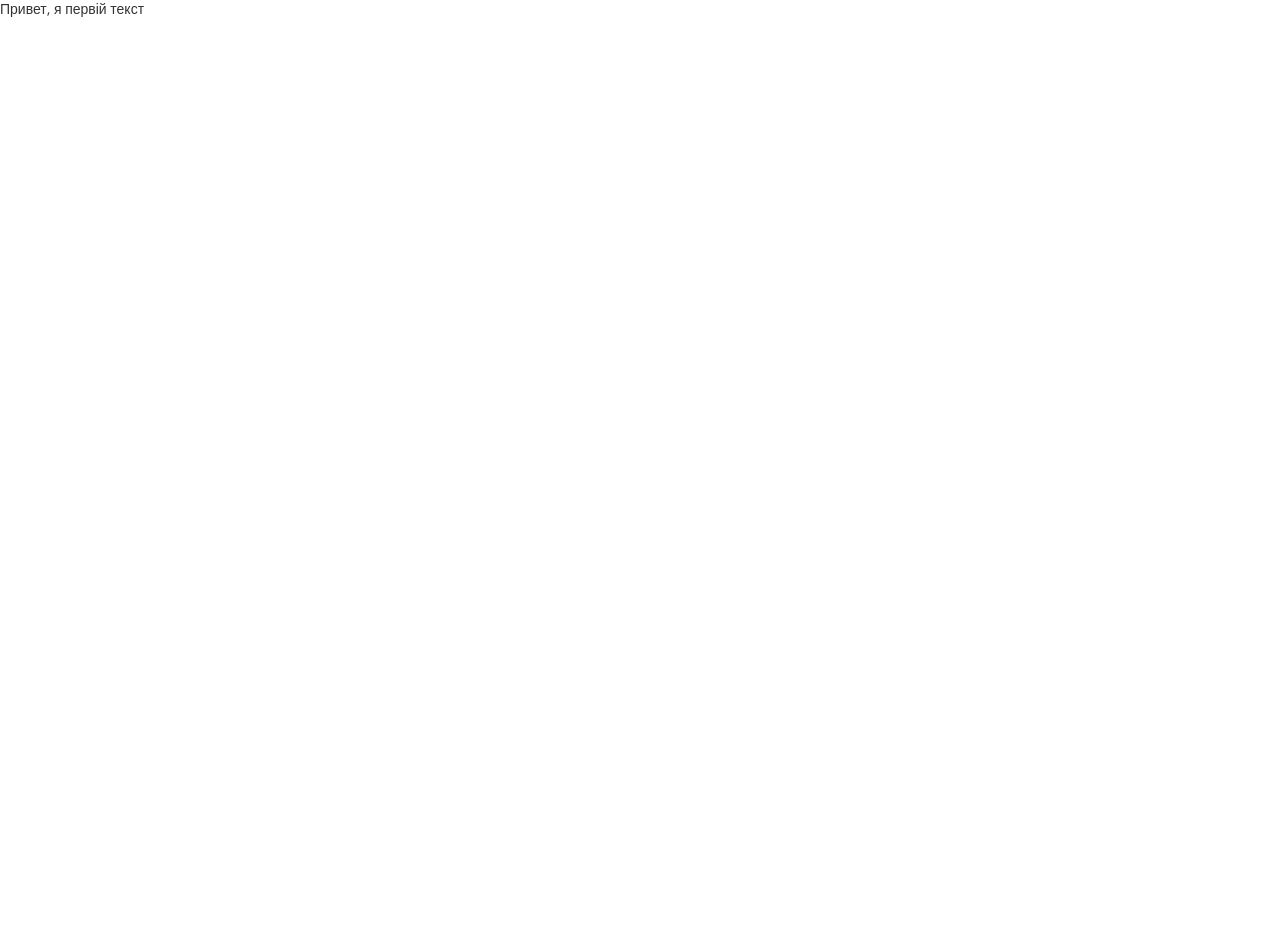
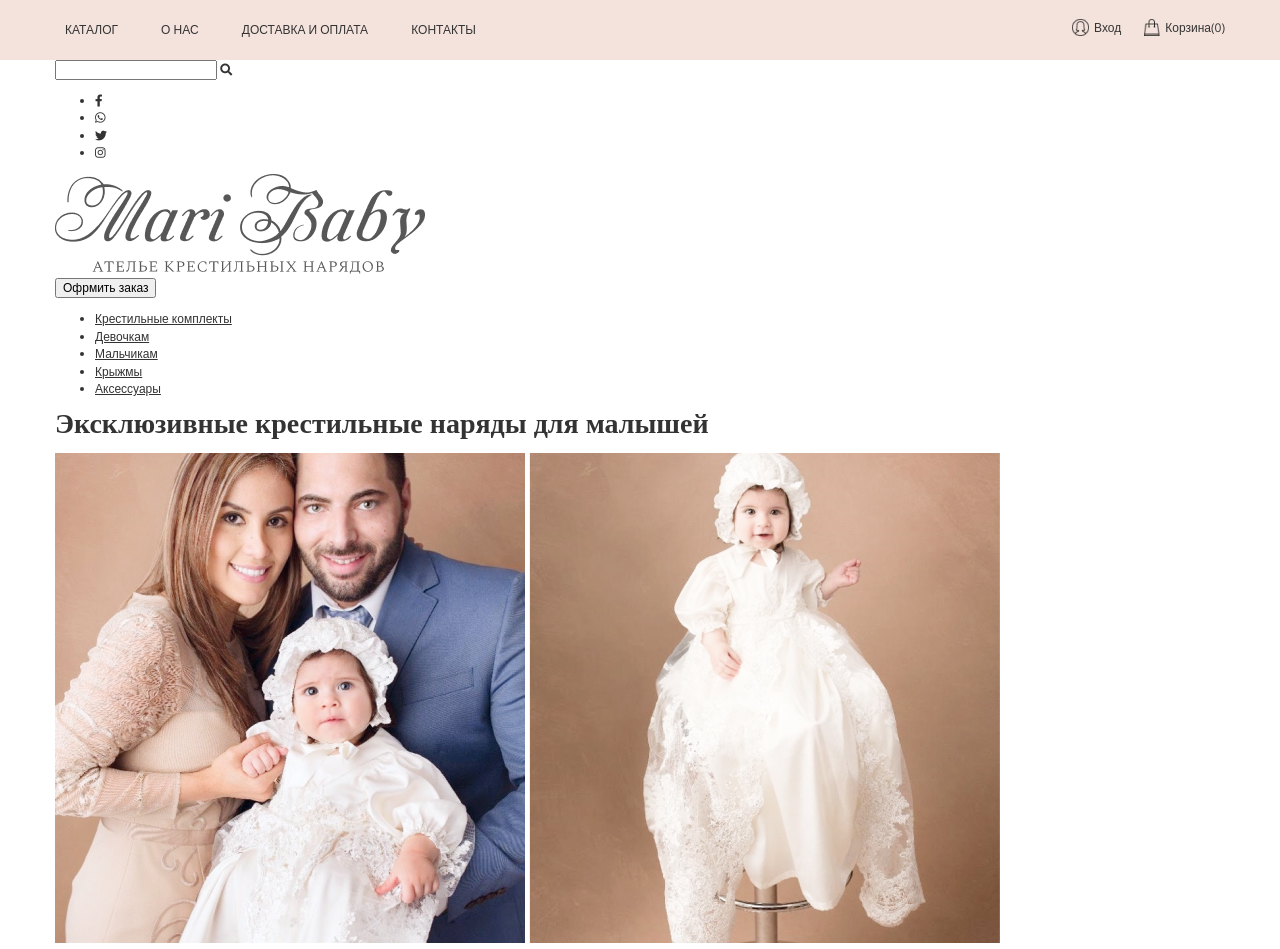
Before and after one commit to zt-1552/MariBaby, a website: page public/index.html in a window 1280 px wide. Before the commit the page ends 800 px from the top, so only its background shows below. Drawn offline with nearby package versions, Linux system fonts and the light colour scheme.

Commit message:
with upper row, 2%

```diff
--- a/app/scss/_base.scss
+++ b/app/scss/_base.scss
@@ -1,7 +1,73 @@
 
 body {
   font-size: 14px;
-  font-family: 'Open Sans', sans-serif;
+  font-family: 'Spectral', serif;
   color: $main-text-color;
   line-height: 1.25em;
 }
+
+.container {
+  max-width: 1170px;
+  margin: 0 auto;
+}
+
+.header {
+  font-family: 'Open Sans', sans-serif;
+  font-size: 12px;
+  color: $main-text-color;
+  & a {
+    color: $main-text-color;
+  }
+}
+
+.header__control-row {
+  height: 60px;
+  background-color: $main-bgc;
+  & .container {
+    height: 100%;
+    display: -webkit-flex;
+    display: -ms-flex;
+    display: flex;
+    justify-content: space-between;
+    align-items: center;
+  }
+}
+
+.nav_upper {
+  & ul {
+    padding: 0;
+    margin-left: 10px;
+    & li {
+      list-style: none;
+      text-transform: uppercase;
+      display: inline-block;
+      & a {
+        text-decoration: none;
+      }
+    }
+  }
+  & .menu__upper {
+    & .menu__item {
+      padding-right: 40px;
+      &:last-child {
+        padding-right: 0;
+      }
+    }
+    & .menu__item-right {
+      padding-right: 20px;
+      & a {
+        text-transform: none;
+      }
+    }
+  }
+}
+
+.menu__item-icon {
+  display: -webkit-flex;
+  display: -ms-flex;
+  display: flex;
+  align-items: center;
+  & img {
+    padding-right: 5px;
+  }
+}
--- a/app/scss/_vars.scss
+++ b/app/scss/_vars.scss
@@ -1 +1,2 @@
 $main-text-color: #333333;
+$main-bgc: #F4E3DC;
--- a/public/index.html
+++ b/public/index.html
@@ -9,6 +9,73 @@
   <title>MariBaby</title>
 </head>
 <body>
-  Привет, я первій текст
+  <header class="header">
+    <div class="header__control-row">
+      <div class="container">
+          <div class="nav_upper">
+            <ul class="menu__upper">
+              <li class="menu__item"><a href="#">Каталог</a></li>
+              <li class="menu__item"><a href="#">О нас</a></li>
+              <li class="menu__item"><a href="#">Доставка и оплата</a></li>
+              <li class="menu__item"><a href="#">Контакты</a></li>
+            </ul>
+          </div>
+          <div class="control nav_upper">
+            <ul class="menu__upper">
+              <li class="menu__item menu__item-right"><a class="menu__item-icon" href="#"><img src="img\User-Female.png" alt="">Вход</a></li>
+              <li class="menu__item menu__item-right"><a class="menu__item-icon" href="#"><img src="img\Shopping-Bag.png" alt="">Корзина <span>(0)</span> </a></li>
+            </ul>
+          </div>
+      </div>
+    </div>
+    <div class="container">
+      <div class="header__main-row">
+          <div class="header__search">
+            <input type="search" name="search" value="">
+            <i class="fas fa-search"></i>
+          </div>
+          <div class="header__main-logo">
+            <div class="social">
+              <ul class="social__items">
+                <li class="social__item"><a href=""><i class="fab fa-facebook-f"></i></a></li>
+                <li class="social__item"><a href=""><i class="fab fa-whatsapp"></i></a></li>
+                <li class="social__item"><a href=""><i class="fab fa-twitter"></i></a></li>
+                <li class="social__item"><a href=""><i class="fab fa-instagram"></i></a></li>
+              </ul>
+            </div>
+            <div class="header__logo">
+              <a href=""><img src="img\mb_logo.png" alt="MariBaby - "></a>
+            </div>
+            <button class="btn" type="button" name="button">Офрмить заказ</button>
+          </div>
+        </div>
+      <div class="header__main-menu">
+          <ul class="main__menu">
+            <li class="main__menu-item"><a href="">Крестильные комплекты</a></li>
+            <li class="main__menu-item"><a href="">Девочкам</a></li>
+            <li class="main__menu-item"><a href="">Мальчикам</a></li>
+            <li class="main__menu-item"><a href="">Крыжмы</a></li>
+            <li class="main__menu-item"><a href="">Аксессуары</a></li>
+          </ul>
+        </div>
+    </div>
+  </header>
+  <section class="family">
+    <div class="container">
+      <h1>Эксклюзивные крестильные наряды для малышей</h1>
+      <div class="carousel">
+        <div class="carousel__foto">
+          <img src="img\family.jpg" alt="">
+          <img src="img\family2.jpg" alt="">
+        </div>
+        <div class="carousel__switch">
+          <div class="carousel__more-item"></div>
+          <div class="carousel__more-item"></div>
+          <div class="carousel__more-item"></div>
+          <div class="carousel__more-item"></div>
+        </div>
+      </div>
+    </div>
+  </section>
 </body>
 </html>
```
Also changed, not shown: app/img/Shopping-Bag.png (added), app/img/User-Female.png (added), public/css/main.css, public/img/0Жозефина 00001.jpg (deleted), public/img/IMG-a62040b799d9779086bfd358448661da-V.jpg (deleted), public/img/Shopping-Bag.png (added), public/img/User-Female.png (added), public/img/mb_logo-1.svg (deleted), public/img/mb_logo-2.svg (deleted), public/img/mb_logo.svg (deleted), public/img/луиза00001.jpg (deleted).
